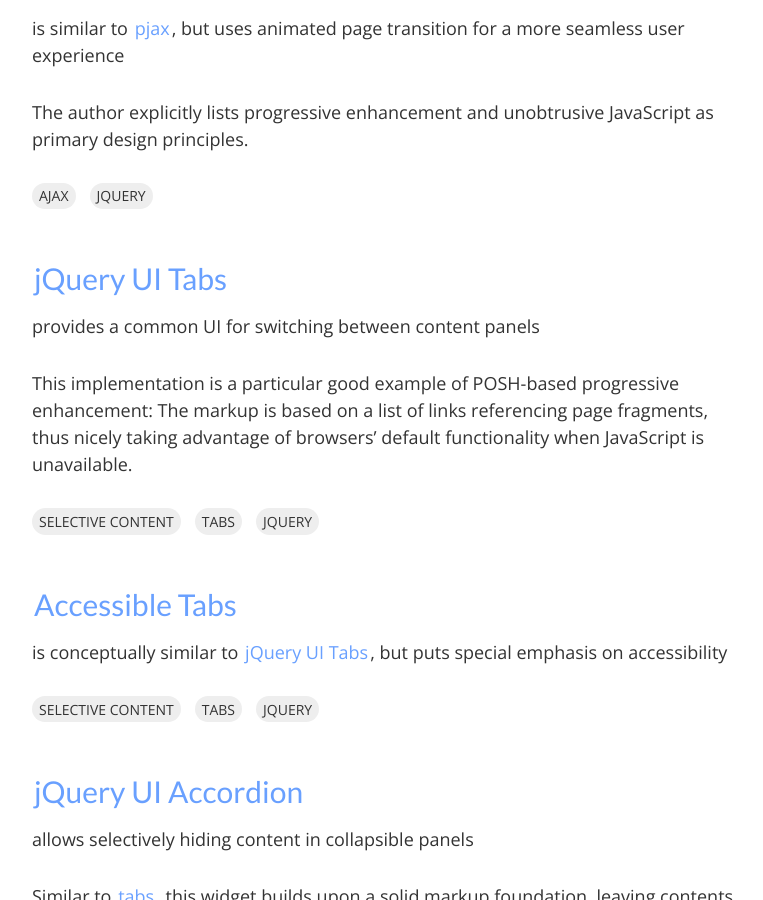
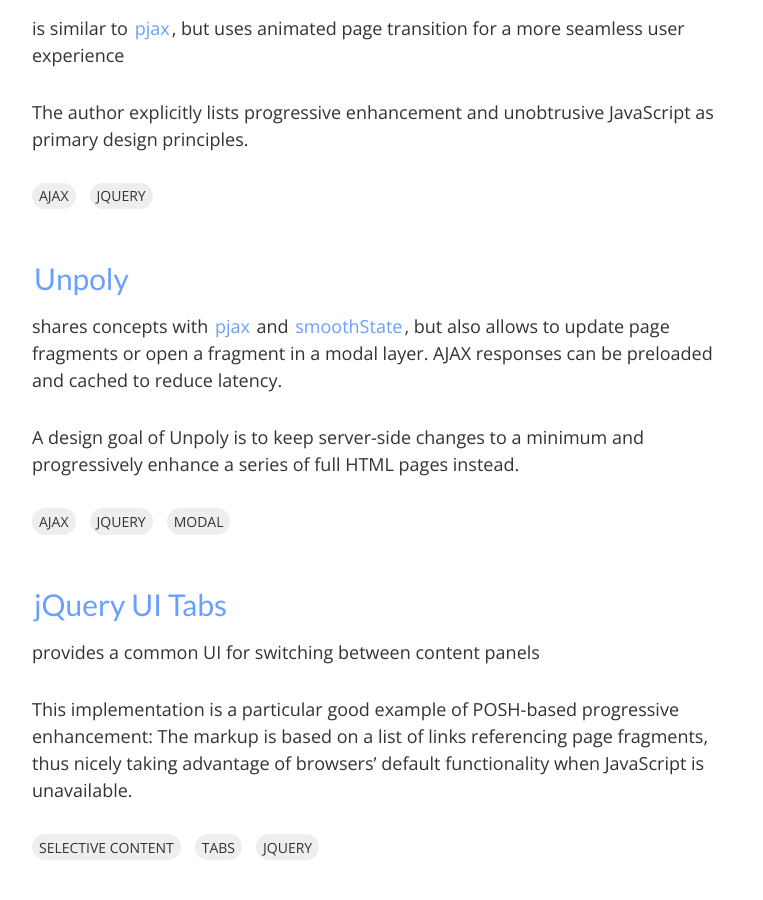
Before and after one commit to innoq/ROCA, a Jekyll site: the page built from libraries.md, in a window 1280 px wide and 900 px high, scrolled down 1120 px. Shown: the whole window, without its empty margins (128-891 px from the left). Built offline with Jekyll 4.4.1, drawn with Linux system fonts in a browser that asks for light colours.

Commit message:
add Unpoly to libraries

```diff
--- a/libraries.md
+++ b/libraries.md
@@ -45,6 +45,18 @@
 
   * AJAX
   * jQuery
+
+* ### [Unpoly](http://unpoly.com/)
+  shares concepts with [pjax](#pjax) and [smoothState](#smoothState), but
+  also allows to update page fragments or open a fragment in a modal layer.
+  AJAX responses can be preloaded and cached to reduce latency.
+
+  A design goal of Unpoly is to keep server-side changes to a minimum
+  and progressively enhance a series of full HTML pages instead.
+
+  * AJAX
+  * jQuery
+  * modal
 
 * ### <a href="http://jqueryui.com/tabs/" id="jqui-tabs">jQuery UI Tabs</a>
   provides a common UI for switching between content panels
```
